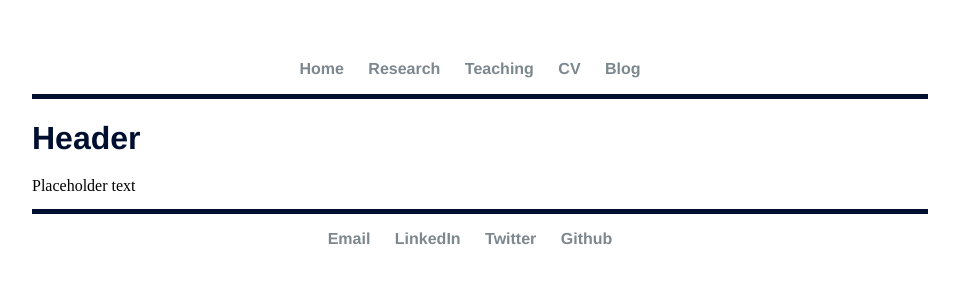
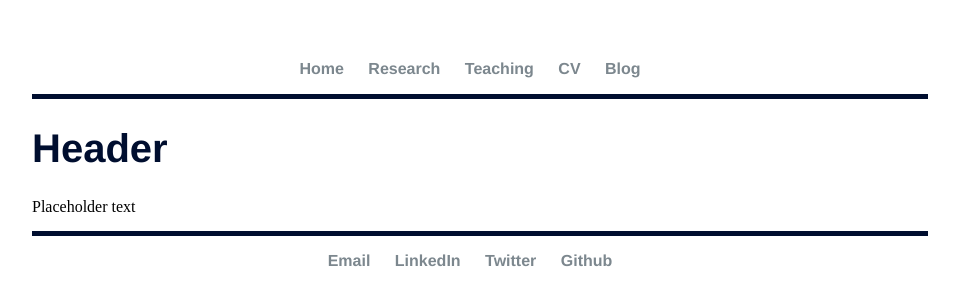
Before and after one commit to elizagrames/elizagrames.github.io, a Jekyll site: the page built from teaching/index.html, in a window 1280 px wide. Shown: the top 306 px of the page, without its empty margins (160-1119 px from the left). Built offline with Jekyll 4.4.1, drawn with Linux system fonts in a browser that asks for light colours.

Commit message:
Update main.css

```diff
--- a/css/main.css
+++ b/css/main.css
@@ -24,13 +24,13 @@ a:hover {
     color: #7c878e;
 }
 h1 {
-    font-size: 2em;
+    font-size: 2.5em;
     font-family:'Helvetica', 'Arial', 'Sans-Serif';
     color: #000E2F;
 }
 p {
     font-size: 1em;
-    line-height: .9em;
+    line-height: 1.1em;
     color: #000000;
 }
 footer {
```
